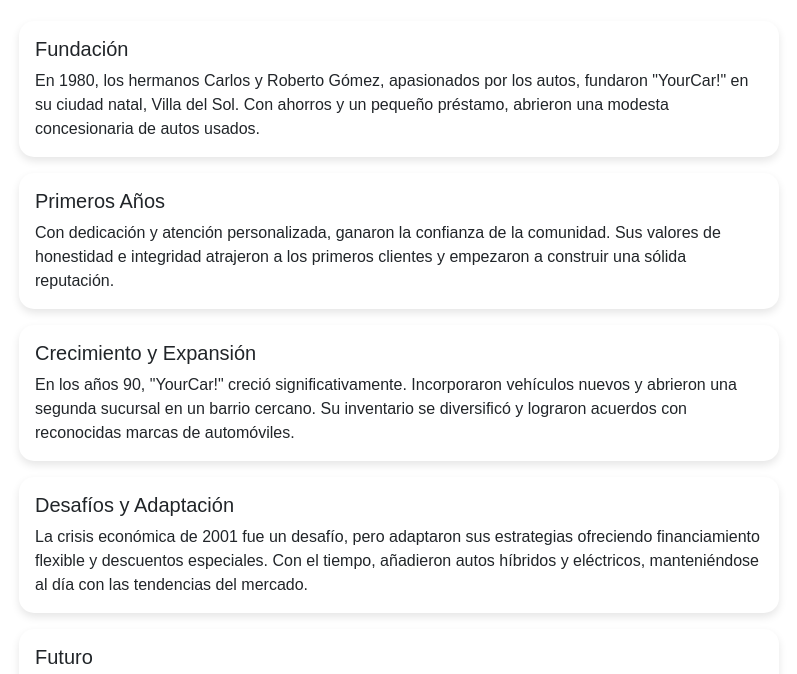
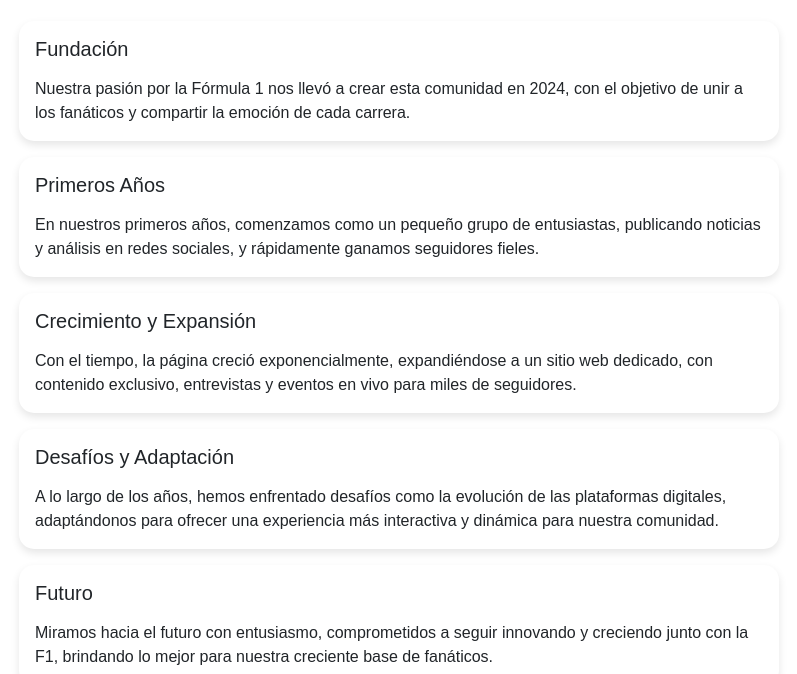
Before and after one commit to LuquitasSeidel/LuquitasSeidel.github.io, a plain HTML site: page aboutus.html in a window 1280 px wide. Shown: the part 317-991 px from the top of the page, without its empty margins (241-1038 px from the left). Drawn offline with nearby package versions, Linux system fonts and the light colour scheme.

Commit message:
Add files via upload

```diff
--- a/aboutus.html
+++ b/aboutus.html
@@ -48,31 +48,33 @@
                     <div class="card mb-3">
                         <div class="card-body">
                             <h5 class="card-title">Fundación</h5>
-                            <p class="card-text">En 1980, los hermanos Carlos y Roberto Gómez, apasionados por los autos, fundaron "YourCar!" en su ciudad natal, Villa del Sol. Con ahorros y un pequeño préstamo, abrieron una modesta concesionaria de autos usados.</p>
+                            <p class="card-text">Nuestra pasión por la Fórmula 1 nos llevó a crear esta comunidad en 2024, con el objetivo de unir a los fanáticos y compartir la emoción de cada carrera.</p>
                         </div>
                     </div>
                     <div class="card mb-3">
                         <div class="card-body">
                             <h5 class="card-title">Primeros Años</h5>
-                            <p class="card-text">Con dedicación y atención personalizada, ganaron la confianza de la comunidad. Sus valores de honestidad e integridad atrajeron a los primeros clientes y empezaron a construir una sólida reputación.</p>
+                            <p class="card-text">En nuestros primeros años, comenzamos como un pequeño grupo de entusiastas, publicando noticias y análisis en redes sociales, y rápidamente ganamos seguidores fieles.</p>
                         </div>
                     </div>
                     <div class="card mb-3">
                         <div class="card-body">
                             <h5 class="card-title">Crecimiento y Expansión</h5>
-                            <p class="card-text">En los años 90, "YourCar!" creció significativamente. Incorporaron vehículos nuevos y abrieron una segunda sucursal en un barrio cercano. Su inventario se diversificó y lograron acuerdos con reconocidas marcas de automóviles.</p>
+                            <p class="card-text">Con el tiempo, la página creció exponencialmente, expandiéndose a un sitio web dedicado, con contenido exclusivo, entrevistas y eventos en vivo para miles de seguidores.</p>
                         </div>
                     </div>
                     <div class="card mb-3">
                         <div class="card-body">
                             <h5 class="card-title">Desafíos y Adaptación</h5>
-                            <p class="card-text">La crisis económica de 2001 fue un desafío, pero adaptaron sus estrategias ofreciendo financiamiento flexible y descuentos especiales. Con el tiempo, añadieron autos híbridos y eléctricos, manteniéndose al día con las tendencias del mercado.</p>
+                            <p class="card-text">A lo largo de los años, hemos enfrentado desafíos como la evolución de las plataformas digitales, adaptándonos para ofrecer una experiencia más interactiva y dinámica para nuestra comunidad.</p>
                         </div>
                     </div>
                     <div class="card mb-3">
                         <div class="card-body">
                             <h5 class="card-title">Futuro</h5>
-                            <p class="card-text">Hoy, la segunda generación de la familia Gómez dirige la concesionaria, que sigue creciendo y planea expandirse a nuevas ciudades. "YourCar!" continúa con su compromiso de ofrecer vehículos de calidad y un servicio honesto, siempre enfocado en la comunidad.</p>
+                            <p class="card-text">Miramos hacia el futuro con entusiasmo, comprometidos a seguir innovando y creciendo junto con la F1, brindando lo mejor para nuestra creciente base de fanáticos.
+
+                            </p>
                         </div>
                     </div>
                 </div>
```
